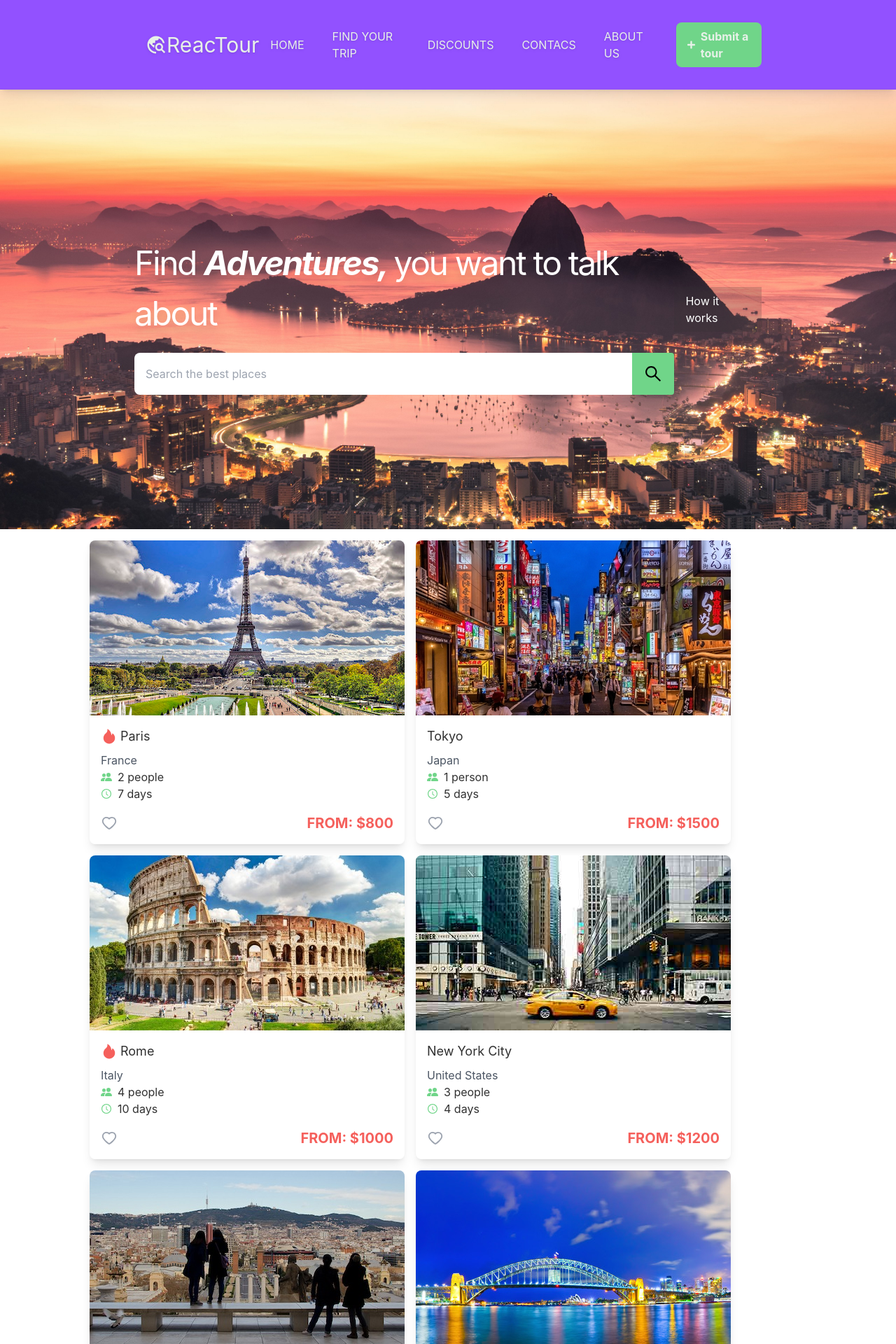
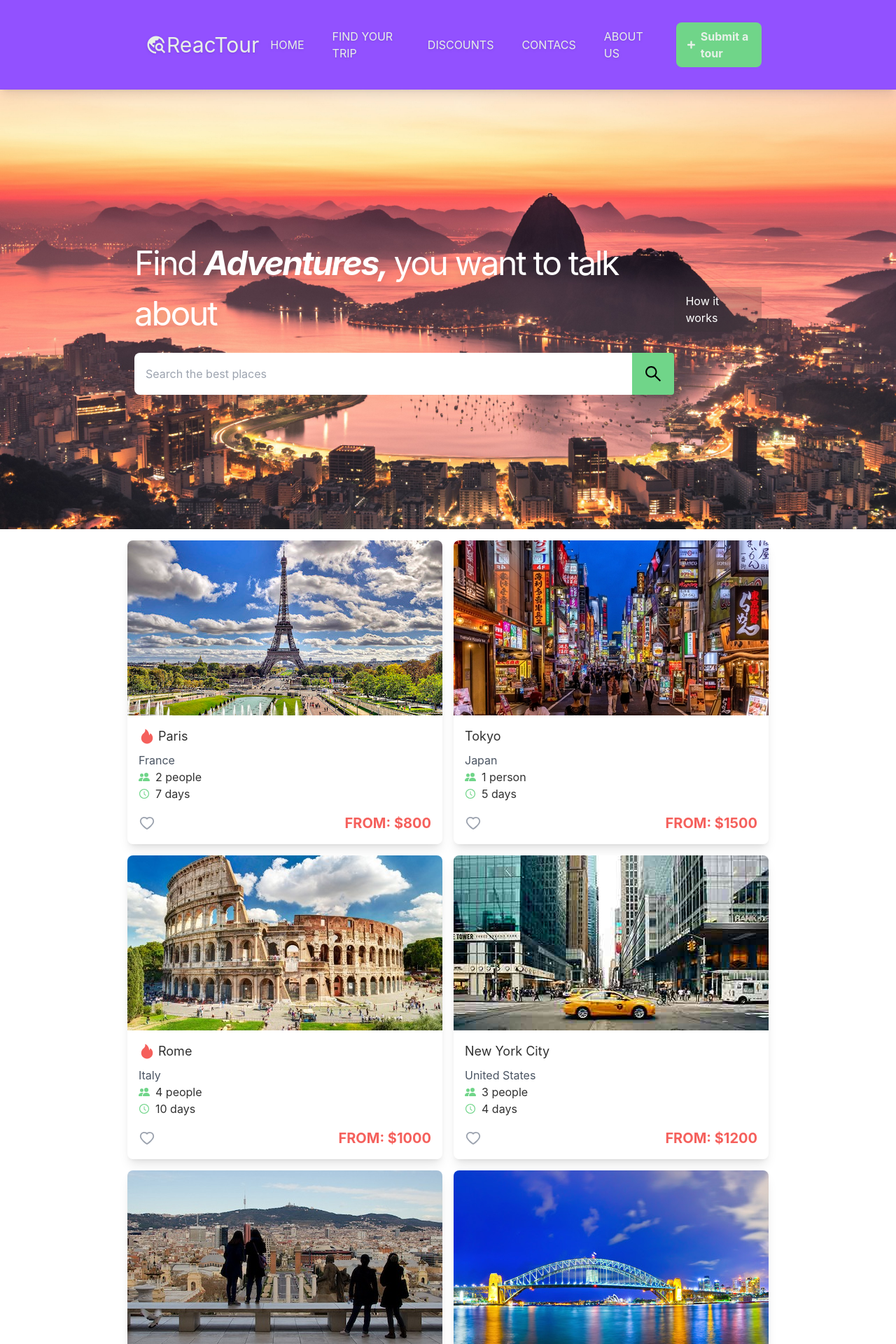
Before and after one commit to marchingbeagle/ReacTour, a React (Create React App) app: page / in a window 1280 px wide. Shown: the top 1920 px of the page at 70% size. Built offline with nearby package versions, Linux system fonts and the light colour scheme.

Commit message:
card list centralized

```diff
--- a/src/components/CardList/index.jsx
+++ b/src/components/CardList/index.jsx
@@ -16,7 +16,7 @@ export default function CardList() {
   };
 
   return (
-    <ul className="flex flex-wrap gap-4 w-4/5 m-auto">
+    <ul className="flex flex-wrap gap-4 w-9-/10 justify-center">
       {trips.map((trip) => {
         trip.id = uuidv4();
         return (
```
